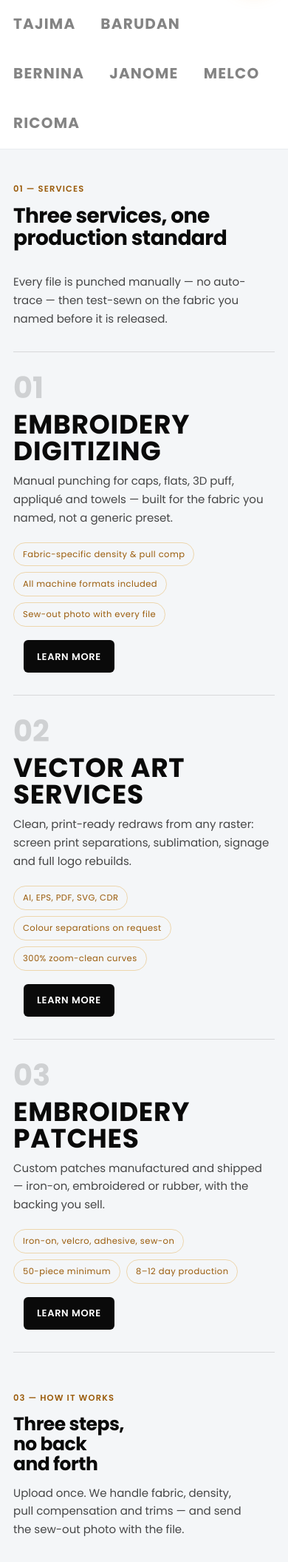
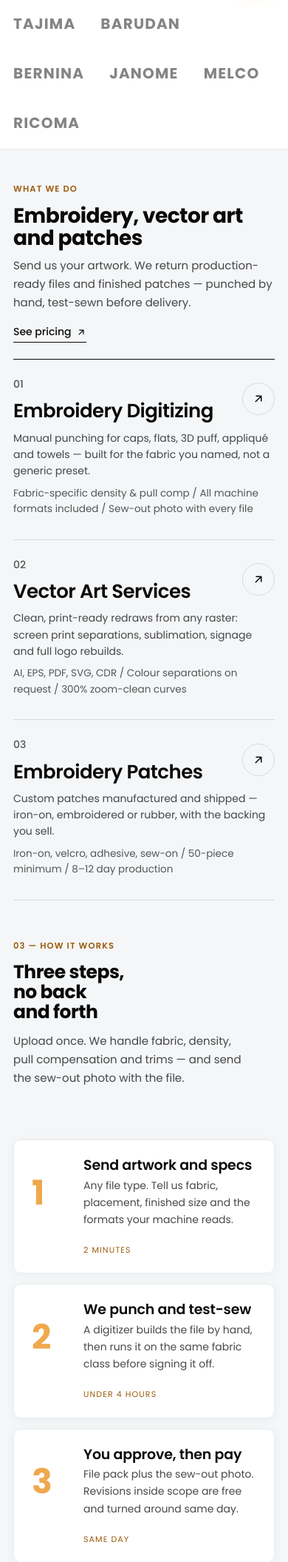
Before and after one commit to TANVEERHASSANGETHIB/Scarlett-Embroidery, a Django app: page / in a window 390 px wide. Shown: the part 849-2960 px from the top of the page at 74% size. Run offline with Django 5.2, Linux system fonts and the light colour scheme; data comes from the database, SQL or seed files in the repository; data that the repository does not hold is empty.

Commit message:
Home services section redesigned as numbered rows with big titles, details and circular arrow; mobile layout
Co-Authored-By: Claude Sonnet 5.5 <noreply@anthropic.com>
Claude-Session: https://claude.ai/code/session_01LeMdxXdVHinHw8hPzJTHHw

```diff
--- a/src/static/css/site.css
+++ b/src/static/css/site.css
@@ -932,3 +932,36 @@ a:hover { color: var(--gold-mid); }
 .plan-features li { border-bottom: 1px solid #0a0a0a1f; }
 .plan-features li:last-child { border-bottom: 0; }
 .plan.is-featured .plan-features li { border-bottom-color: #f0a84c80; }
+
+/* ── Home: services list (numbered rows, big titles, circular arrow) ── */
+.svc-head { display: flex; justify-content: space-between; align-items: flex-end; gap: 24px; padding-bottom: 28px; border-bottom: 1px solid var(--ink); }
+.svc-head .display { max-width: 22ch; margin-bottom: 10px; }
+.svc-sub { color: var(--ink-70); max-width: 52ch; margin: 0; }
+.svc-link { display: inline-flex; align-items: center; gap: 6px; font-size: 14px; font-weight: 500; color: var(--ink); border-bottom: 1.5px solid var(--ink); padding-bottom: 2px; white-space: nowrap; }
+.svc-link:hover { color: var(--gold-mid); border-color: var(--gold-mid); }
+.svc-list { display: flex; flex-direction: column; }
+.svc-item { display: grid; grid-template-columns: 64px minmax(0, 1.1fr) minmax(0, 1fr) 52px; gap: 20px 32px; align-items: center; padding: 34px 8px; border-bottom: 1px solid var(--ink-line); color: var(--ink); transition: background .2s, padding .2s; }
+.svc-item:hover { background: var(--card); padding-inline: 20px; color: var(--ink); }
+.svc-no { font-size: 14px; color: var(--ink-60); font-weight: 500; }
+.svc-title { font-family: var(--f-display); font-weight: 600; font-size: clamp(26px, 3.2vw, 42px); letter-spacing: -.02em; line-height: 1.12; margin: 0; }
+.svc-info { display: flex; flex-direction: column; gap: 8px; font-size: 14.5px; line-height: 1.6; }
+.svc-body { color: var(--ink-70); }
+.svc-points { color: var(--ink-60); font-size: 13.5px; }
+.svc-cost { font-weight: 600; font-size: 14px; color: var(--ink); }
+.svc-go { width: 48px; height: 48px; border-radius: 50%; border: 1px solid var(--ink-line); display: flex; align-items: center; justify-content: center; color: var(--ink); justify-self: end; transition: background .2s, color .2s, border-color .2s, transform .2s; }
+.svc-item:hover .svc-go { background: var(--gold); border-color: var(--gold); color: var(--ink); transform: rotate(45deg); }
+@media (max-width: 960px) {
+  .svc-item { grid-template-columns: 44px minmax(0, 1fr) 48px; gap: 10px 16px; padding: 26px 0; }
+  .svc-item:hover { padding-inline: 0; }
+  .svc-info { grid-column: 2 / 3; }
+  .svc-go { grid-column: 3; grid-row: 1; align-self: start; }
+  .svc-title { grid-column: 2; }
+}
+@media (max-width: 560px) {
+  .svc-head { flex-direction: column; align-items: flex-start; gap: 16px; padding-bottom: 22px; }
+  .svc-item { grid-template-columns: minmax(0, 1fr) 44px; padding: 22px 0; }
+  .svc-no { grid-column: 1; grid-row: 1; }
+  .svc-title { grid-column: 1; grid-row: 2; font-size: 26px; }
+  .svc-go { grid-column: 2; grid-row: 1 / span 2; width: 44px; height: 44px; align-self: center; }
+  .svc-info { grid-column: 1 / -1; grid-row: 3; font-size: 14px; }
+}
--- a/src/templates/core/home.html
+++ b/src/templates/core/home.html
@@ -39,29 +39,26 @@
 </section>
 
 <section class="container section" id="services">
-  <div class="between mb-l">
+  <div class="svc-head">
     <div>
-      <div class="kicker">01 — Services</div>
-      <h2 class="display d-m" style="max-width:20ch">Three services, one production standard</h2>
+      <div class="kicker">What we do</div>
+      <h2 class="display d-m">Embroidery, vector art and patches</h2>
+      <p class="svc-sub">Send us your artwork. We return production-ready files and finished patches — punched by hand, test-sewn before delivery.</p>
     </div>
-    <p class="muted mb-0" style="max-width:34ch">Every file is punched manually — no auto-trace — then test-sewn on the fabric you named before it is released.</p>
+    <a class="svc-link" href="#pricing">See pricing <svg viewBox="0 0 24 24" width="14" height="14" fill="none" stroke="currentColor" stroke-width="2.2" stroke-linecap="round" stroke-linejoin="round" aria-hidden="true"><path d="M7 17L17 7M8 7h9v9"/></svg></a>
   </div>
-  <div style="border-top:1px solid var(--ink-line)">
+  <div class="svc-list">
     {% for sv in services %}
-    <div class="service-row">
-      <div class="service-no">{{ sv.no }}</div>
-      <div>
-        <h3 class="service-title">{{ sv.title }}</h3>
-        <p class="muted mb-0" style="max-width:42ch">{{ sv.body }}</p>
-      </div>
-      <div class="row" style="gap:8px;padding-top:6px;align-items:flex-start">
-        {% for p in sv.points %}<span class="pill">{{ p }}</span>{% endfor %}
-      </div>
-      <div class="stack" style="align-items:flex-start;gap:14px;padding-top:4px">
-        <span class="mono" style="font-size:12.5px;font-weight:500">{{ sv.price }}</span>
-        <a class="btn btn-ink" href="{% url 'core:service' sv.slug %}">Learn more</a>
-      </div>
-    </div>
+    <a class="svc-item" href="{% url 'core:service' sv.slug %}">
+      <span class="svc-no">{{ sv.no }}</span>
+      <h3 class="svc-title">{{ sv.title }}</h3>
+      <span class="svc-info">
+        <span class="svc-body">{{ sv.body }}</span>
+        {% if sv.points %}<span class="svc-points">{% for p in sv.points %}{{ p }}{% if not forloop.last %} / {% endif %}{% endfor %}</span>{% endif %}
+        <span class="svc-cost">{{ sv.price }}</span>
+      </span>
+      <span class="svc-go" aria-hidden="true"><svg viewBox="0 0 24 24" width="18" height="18" fill="none" stroke="currentColor" stroke-width="2" stroke-linecap="round" stroke-linejoin="round"><path d="M7 17L17 7M8 7h9v9"/></svg></span>
+    </a>
     {% endfor %}
   </div>
 </section>
```
